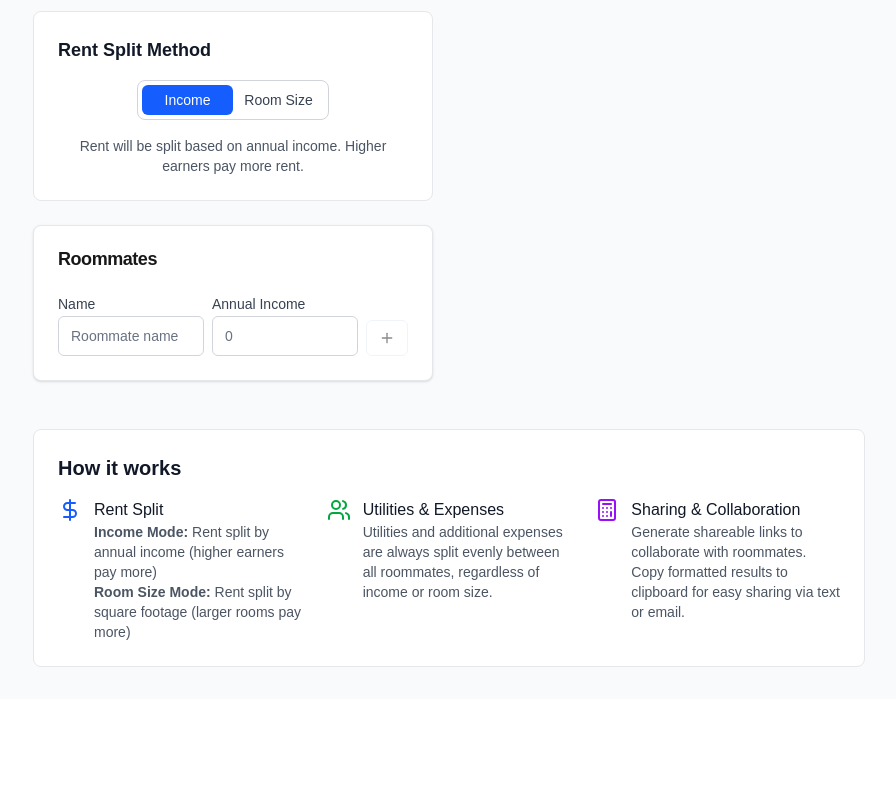
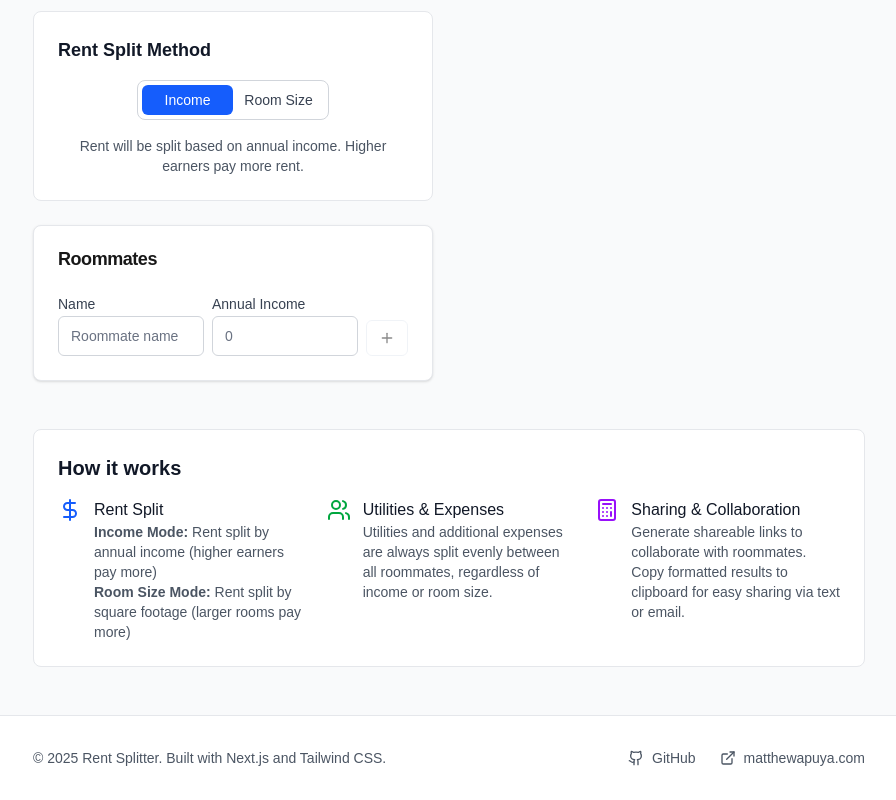
Before and after one commit to mapuya19/rent-splitter, a Next.js app: page / in a window 1280 px wide. Shown: the part 655-1455 px from the top of the page, without its empty margins (191-1087 px from the left). Before the commit the page ends 1354 px from the top, so only its background shows below. Built offline with nearby package versions, Linux system fonts and the light colour scheme.

Commit message:
add footer

```diff
--- a/src/app/page.tsx
+++ b/src/app/page.tsx
@@ -9,6 +9,7 @@ import { TwoStateToggle } from '@/components/ui/TwoStateToggle';
 import { Roommate, SplitResult, CalculationData, CustomExpense } from '@/types';
 import { calculateRentSplit, generateShareableId } from '@/utils/calculations';
 import { Calculator, Users, DollarSign } from 'lucide-react';
+import { Footer } from '@/components/Footer';
 
 export default function Home() {
   const [roommates, setRoommates] = useState<Roommate[]>([]);
@@ -106,7 +107,7 @@ export default function Home() {
   }, []);
 
   return (
-    <div className="min-h-screen bg-gray-50 py-8">
+    <div className="min-h-screen bg-gray-50 pt-8">
       <div className="max-w-4xl mx-auto px-4 sm:px-6 lg:px-8">
         {/* Header */}
         <div className="text-center mb-8">
@@ -233,6 +234,7 @@ export default function Home() {
           </div>
         </div>
       </div>
+      <Footer />
     </div>
   );
 }
--- /dev/null
+++ b/src/components/Footer.tsx
@@ -0,0 +1,35 @@
+import { Github, ExternalLink } from 'lucide-react';
+
+export function Footer() {
+  return (
+    <footer className="bg-white border-t border-gray-200 mt-12">
+      <div className="max-w-4xl mx-auto px-4 sm:px-6 lg:px-8 py-8">
+        <div className="flex flex-col sm:flex-row items-center justify-between gap-4">
+          <div className="text-sm text-gray-600">
+            © 2025 Rent Splitter. Built with Next.js and Tailwind CSS.
+          </div>
+          <div className="flex items-center gap-6">
+            <a
+              href="https://github.com/mapuya19/rent-splitter"
+              target="_blank"
+              rel="noopener noreferrer"
+              className="flex items-center gap-2 text-sm text-gray-600 hover:text-gray-900 transition-colors"
+            >
+              <Github className="h-4 w-4" />
+              GitHub
+            </a>
+            <a
+              href="https://matthewapuya.com"
+              target="_blank"
+              rel="noopener noreferrer"
+              className="flex items-center gap-2 text-sm text-gray-600 hover:text-gray-900 transition-colors"
+            >
+              <ExternalLink className="h-4 w-4" />
+              matthewapuya.com
+            </a>
+          </div>
+        </div>
+      </div>
+    </footer>
+  );
+}
```
